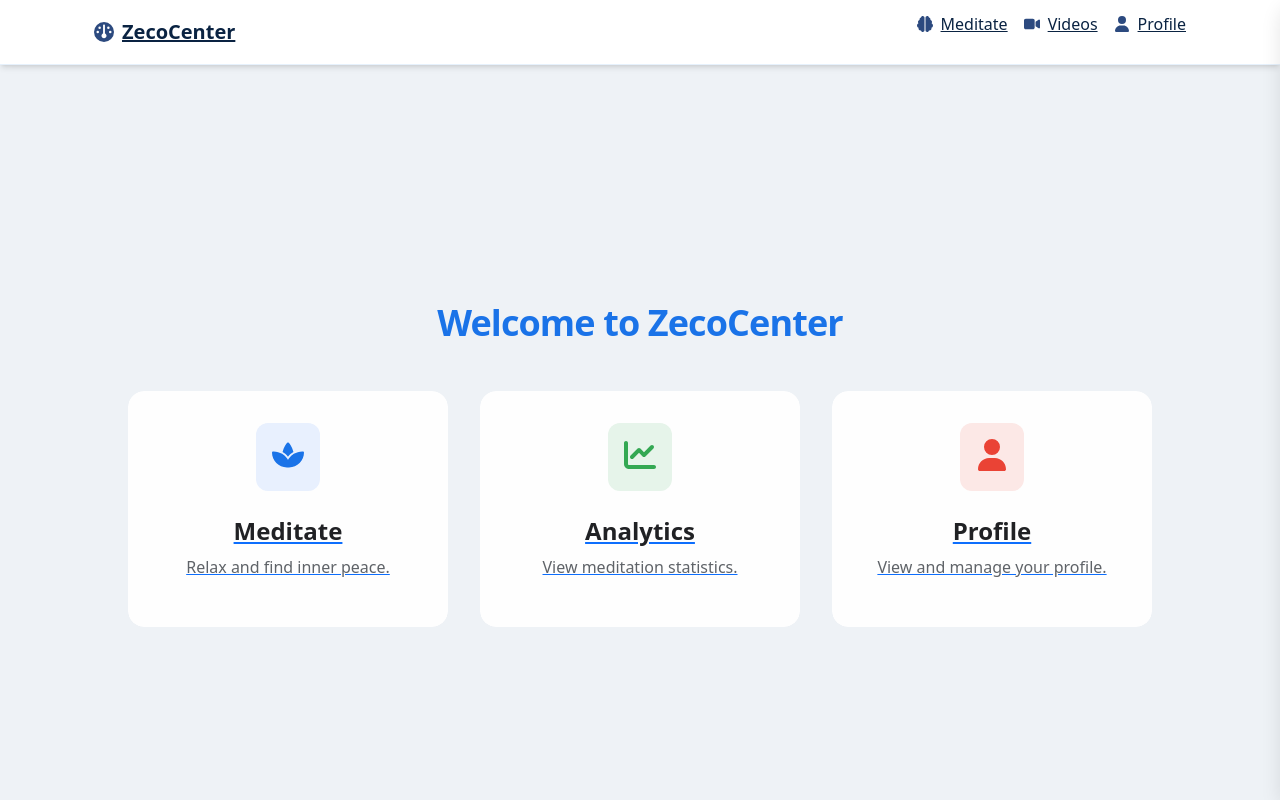
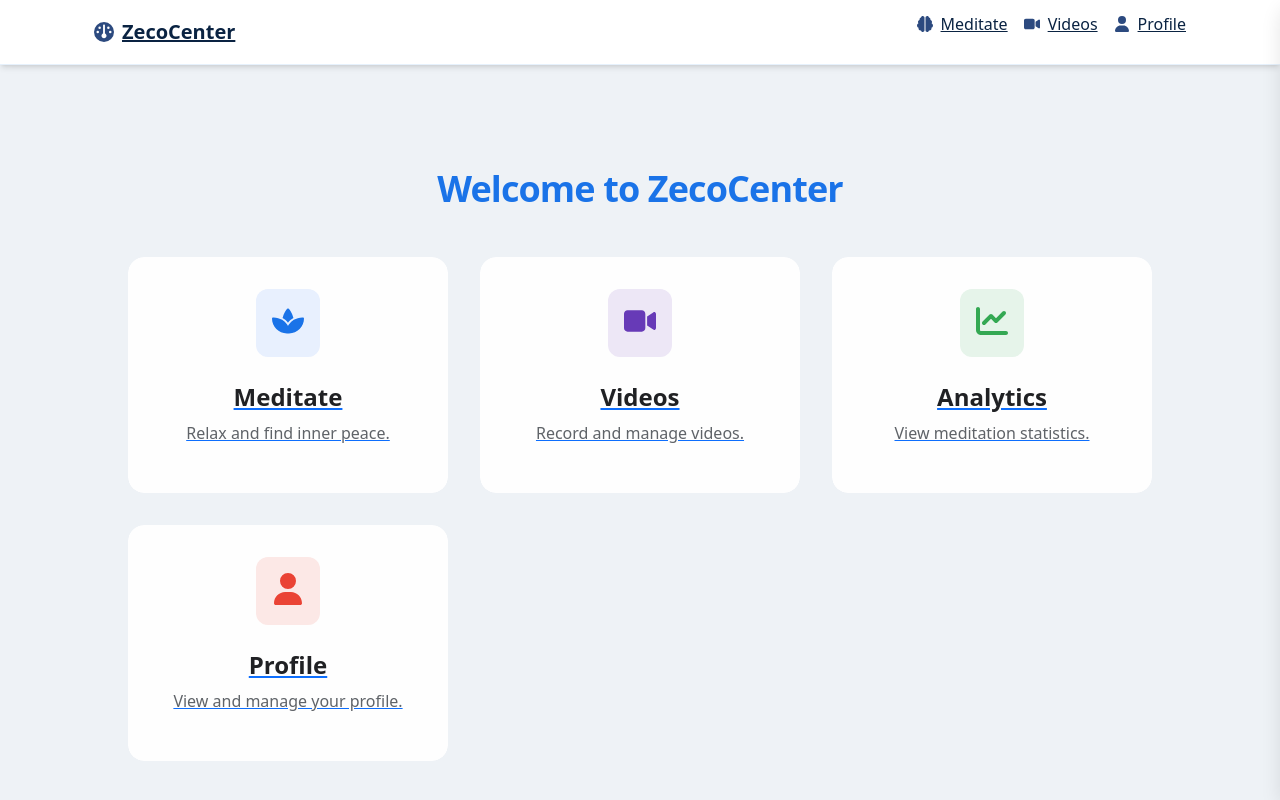
Before and after one commit to Zecotok/zeco-center, a Next.js app: page / in a window 1280 px wide. Shown: the top 800 px of the page. Built offline with nearby package versions, Linux system fonts and the light colour scheme; no server answers; sample sign-in values are in the browser's storage.

Commit message:
dash icon added for videos

```diff
--- a/src/app/page.tsx
+++ b/src/app/page.tsx
@@ -4,7 +4,7 @@ import { useSession } from "next-auth/react";
 import { useEffect } from "react";
 import Link from "next/link";
 import { FontAwesomeIcon } from "@fortawesome/react-fontawesome";
-import { faUser, faShieldAlt, faSpa, faChartLine } from "@fortawesome/free-solid-svg-icons";
+import { faUser, faShieldAlt, faSpa, faChartLine, faVideo } from "@fortawesome/free-solid-svg-icons";
 import { useRouter } from "next/navigation";
 
 function HomePage() {
@@ -48,6 +48,31 @@ function HomePage() {
               </h2>
               <p className="text-center text-[#5f6368] group-hover:text-[#202124] transition-colors duration-300">
                 Relax and find inner peace.
+              </p>
+            </div>
+          </div>
+        </Link>
+
+        {/* Videos Card */}
+        <Link
+          href="/videos"
+          className="group relative rounded-2xl overflow-hidden hover:scale-105 transition-all duration-300 ease-out"
+        >
+          <div className="absolute inset-0 bg-gradient-to-br from-[#673ab7]/5 to-[#3f51b5]/5 opacity-0 group-hover:opacity-100 transition-opacity duration-300" />
+          <div className="relative bg-white/95 rounded-2xl p-8 h-full shadow-[0_2px_8px_rgba(0,0,0,0.08)] hover:shadow-[0_4px_16px_rgba(0,0,0,0.12)] transition-all duration-300">
+            <div className="relative z-10 flex flex-col items-center">
+              <div className="p-3 rounded-xl bg-[#ede7f6] mb-4 group-hover:bg-[#d1c4e9] transition-colors duration-300">
+                <FontAwesomeIcon
+                  icon={faVideo}
+                  className="w-8 h-8 text-[#673ab7] group-hover:text-[#5e35b1] transition-all duration-300 group-hover:scale-110"
+                  style={{ maxWidth: '2rem' }}
+                />
+              </div>
+              <h2 className="font-semibold text-2xl text-[#202124] mb-2 group-hover:text-[#673ab7] transition-colors duration-300">
+                Videos
+              </h2>
+              <p className="text-center text-[#5f6368] group-hover:text-[#202124] transition-colors duration-300">
+                Record and manage videos.
               </p>
             </div>
           </div>
```
